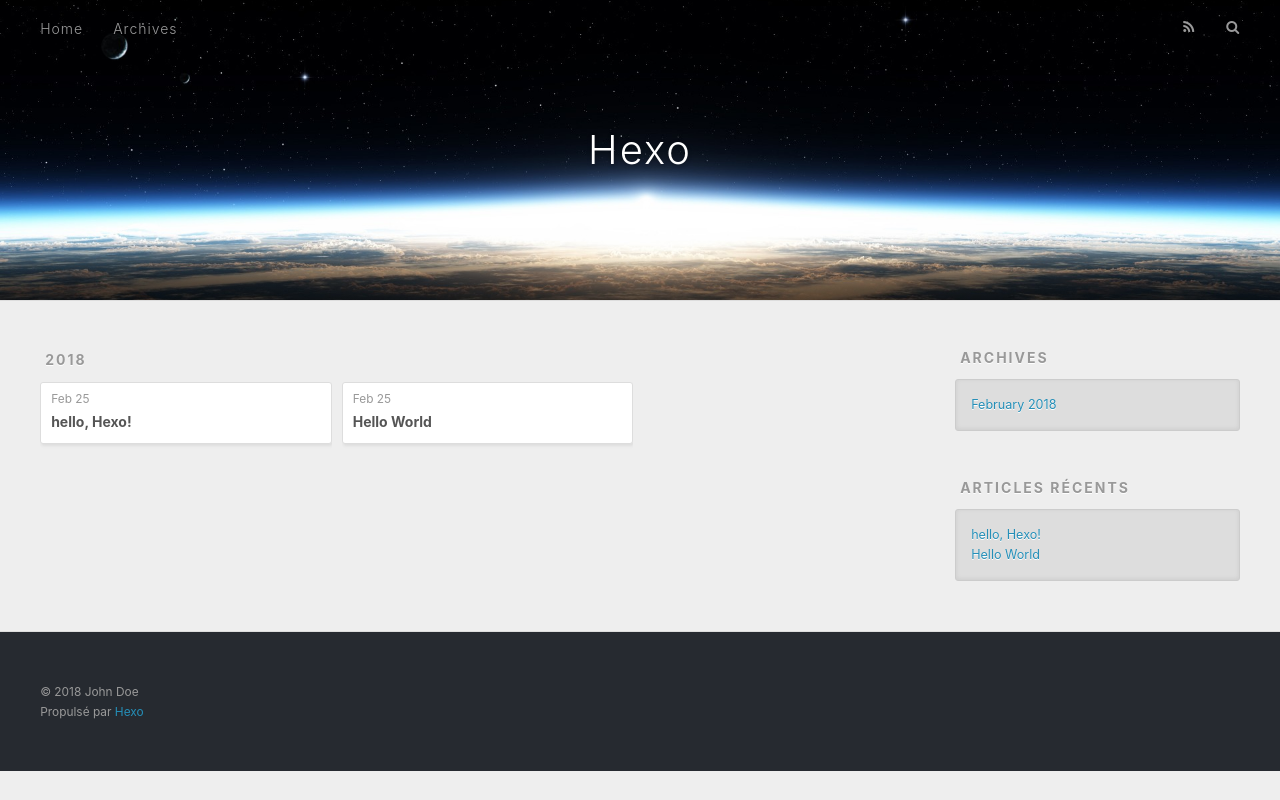
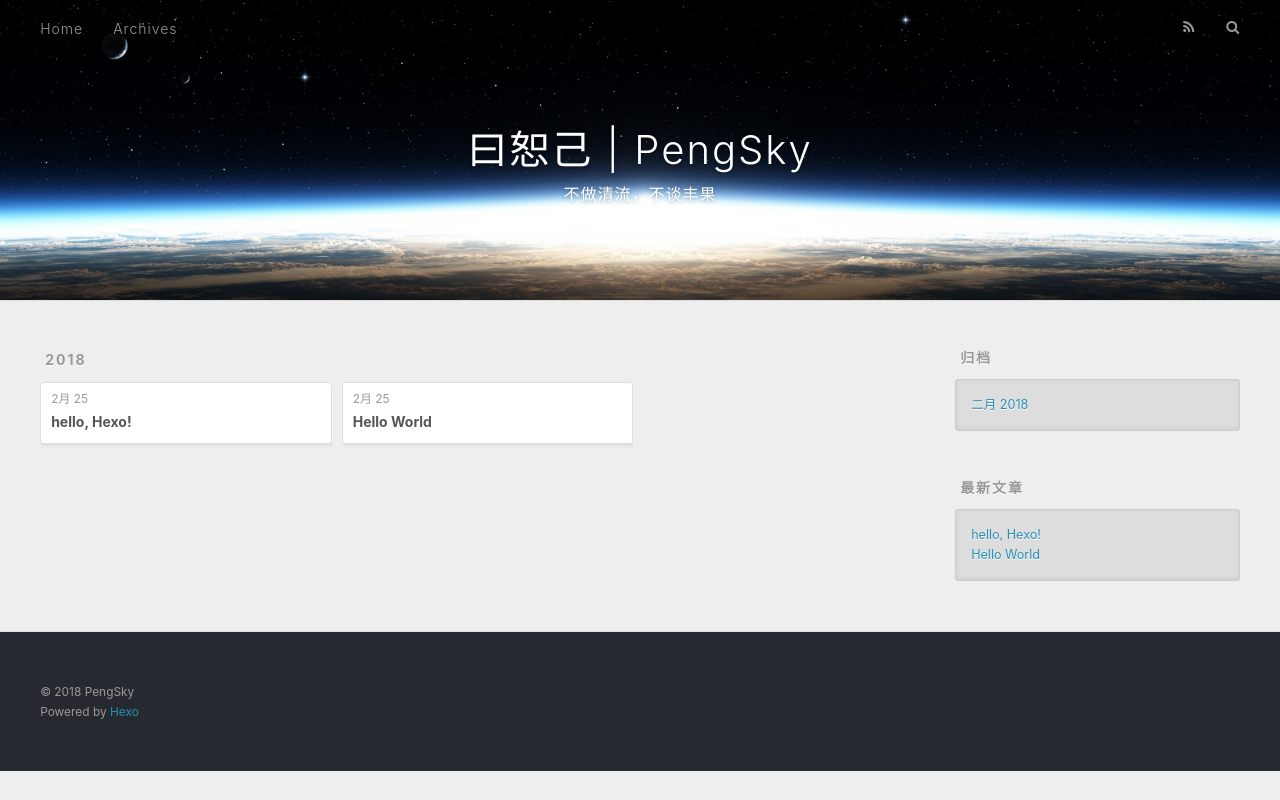
Before and after one commit to PengSky2017/PengSky2017, a plain HTML site: page archives/2018/02/index.html in a window 1280 px wide. Drawn offline with nearby package versions, Linux system fonts and the light colour scheme.

Commit message:
Site updated: 2018-02-26 12:10:12

```diff
--- a/archives/2018/02/index.html
+++ b/archives/2018/02/index.html
@@ -5,16 +5,17 @@
 
 
 
-  <title>Archives: 2018/2 | Hexo</title>
+  <title>归档: 2018/2 | 曰恕己 | PengSky</title>
   <meta name="viewport" content="width=device-width, initial-scale=1, maximum-scale=1">
   <meta property="og:type" content="website">
-<meta property="og:title" content="Hexo">
+<meta property="og:title" content="曰恕己 | PengSky">
 <meta property="og:url" content="http://yoursite.com/archives/2018/02/index.html">
-<meta property="og:site_name" content="Hexo">
+<meta property="og:site_name" content="曰恕己 | PengSky">
+<meta property="og:locale" content="zh-CN">
 <meta name="twitter:card" content="summary">
-<meta name="twitter:title" content="Hexo">
+<meta name="twitter:title" content="曰恕己 | PengSky">
 
-    <link rel="alternate" href="/atom.xml" title="Hexo" type="application/atom+xml">
+    <link rel="alternate" href="/atom.xml" title="曰恕己 | PengSky" type="application/atom+xml">
 
 
     <link rel="icon" href="/favicon.png">
@@ -33,8 +34,12 @@
   <div id="header-outer" class="outer">
     <div id="header-title" class="inner">
       <h1 id="logo-wrap">
-        <a href="/" id="logo">Hexo</a>
+        <a href="/" id="logo">曰恕己 | PengSky</a>
       </h1>
+
+        <h2 id="subtitle-wrap">
+          <a href="/" id="subtitle">不做清流，不谈丰果</a>
+        </h2>
 
     </div>
     <div id="header-inner" class="inner">
@@ -48,9 +53,9 @@
       </nav>
       <nav id="sub-nav">
 
-          <a id="nav-rss-link" class="nav-icon" href="/atom.xml" title="Flux RSS"></a>
+          <a id="nav-rss-link" class="nav-icon" href="/atom.xml" title="RSS Feed"></a>
 
-        <a id="nav-search-btn" class="nav-icon" title="Rechercher"></a>
+        <a id="nav-search-btn" class="nav-icon" title="搜索"></a>
       </nav>
       <div id="search-form-wrap">
         <form action="//google.com/search" method="get" accept-charset="UTF-8" class="search-form"><input type="search" name="q" class="search-form-input" placeholder="Search"><button type="submit" class="search-form-submit">&#xF002;</button><input type="hidden" name="sitesearch" value="http://yoursite.com"></form>
@@ -76,7 +81,7 @@
   <div class="archive-article-inner">
     <header class="archive-article-header">
       <a href="/2018/02/25/hello-Hexo/" class="archive-article-date">
-  <time datetime="2018-02-25T13:30:24.000Z" itemprop="datePublished">Feb 25</time>
+  <time datetime="2018-02-25T13:30:24.000Z" itemprop="datePublished">2月 25</time>
 </a>
 
 
@@ -95,7 +100,7 @@
   <div class="archive-article-inner">
     <header class="archive-article-header">
       <a href="/2018/02/25/hello-world/" class="archive-article-date">
-  <time datetime="2018-02-25T12:25:40.754Z" itemprop="datePublished">Feb 25</time>
+  <time datetime="2018-02-25T12:25:40.754Z" itemprop="datePublished">2月 25</time>
 </a>
 
 
@@ -127,9 +132,9 @@
 
 
   <div class="widget-wrap">
-    <h3 class="widget-title">Archives</h3>
+    <h3 class="widget-title">归档</h3>
     <div class="widget">
-      <ul class="archive-list"><li class="archive-list-item"><a class="archive-list-link" href="/archives/2018/02/">February 2018</a></li></ul>
+      <ul class="archive-list"><li class="archive-list-item"><a class="archive-list-link" href="/archives/2018/02/">二月 2018</a></li></ul>
     </div>
   </div>
 
@@ -137,7 +142,7 @@
 
 
   <div class="widget-wrap">
-    <h3 class="widget-title">Articles récents</h3>
+    <h3 class="widget-title">最新文章</h3>
     <div class="widget">
       <ul>
 
@@ -161,8 +166,8 @@
 
   <div class="outer">
     <div id="footer-info" class="inner">
-      &copy; 2018 John Doe<br>
-      Propulsé par <a href="http://hexo.io/" target="_blank">Hexo</a>
+      &copy; 2018 PengSky<br>
+      Powered by <a href="http://hexo.io/" target="_blank">Hexo</a>
     </div>
   </div>
 </footer>
```
Also changed, not shown: 2018/02/25/hello-Hexo/index.html (+18 -13 lines), 2018/02/25/hello-world/index.html (+18 -13 lines), archives/2018/index.html (+20 -15 lines), archives/index.html (+20 -15 lines), index.html (+20 -15 lines).
